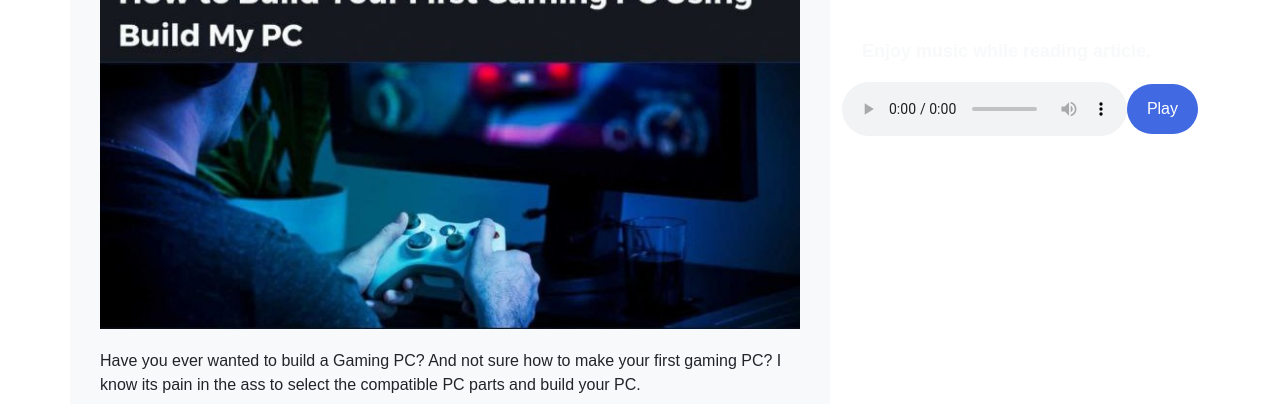
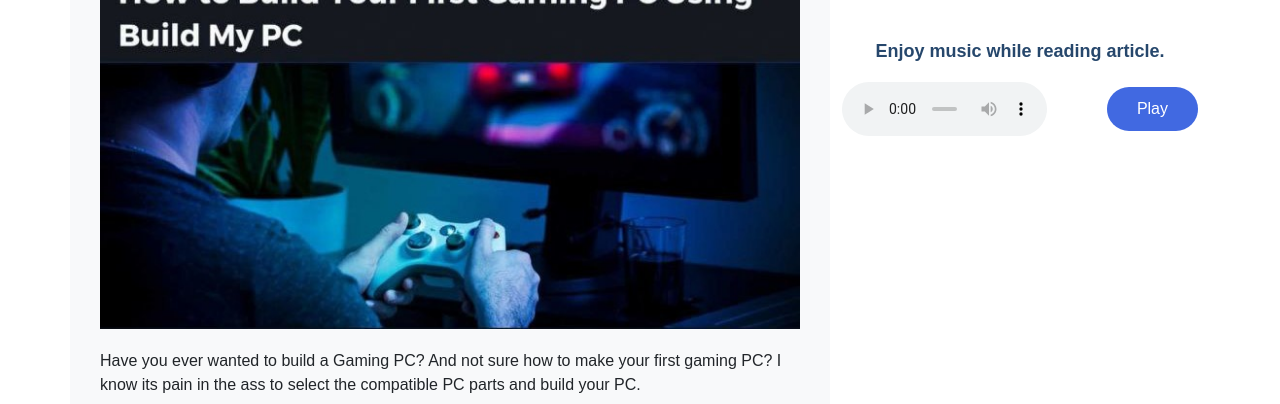
Before and after one commit to Killua-official/Build-My-PC, a plain HTML site: page blog.html in a window 1280 px wide. Shown: the part 396-800 px from the top of the page. Drawn offline with nearby package versions, Linux system fonts and the light colour scheme.

Commit message:
Add files via upload

```diff
--- a/jQ.js
+++ b/jQ.js
@@ -1,5 +1,5 @@
 //Function to align all cards to the same size
-(document).ready(function () {
+$(document).ready(function () {
     var maxHeight = 0;
     $(".card").each(function () {
         const height = $(this).height();
--- a/styles.css
+++ b/styles.css
@@ -537,6 +537,20 @@ h4 {
     padding-bottom: 20px;
 }
 
+.sound-section {
+    margin-top: 20px; /* Adjust the margin based on your design */
+}
+
+.music {
+    text-align: center;
+    color: #26476c;
+}
+
+#playPauseButton {
+    padding: 10px 30px 10px 30px;
+    margin-left: 60px;
+}
+
 #scrollToTopBtn {
     font-family: Bahnschrift, Arial, sans-serif;
     position: fixed;
```
Also changed, not shown: budget.html (+2 -0 lines), gaming.html (+1 -0 lines), 1 other file.
